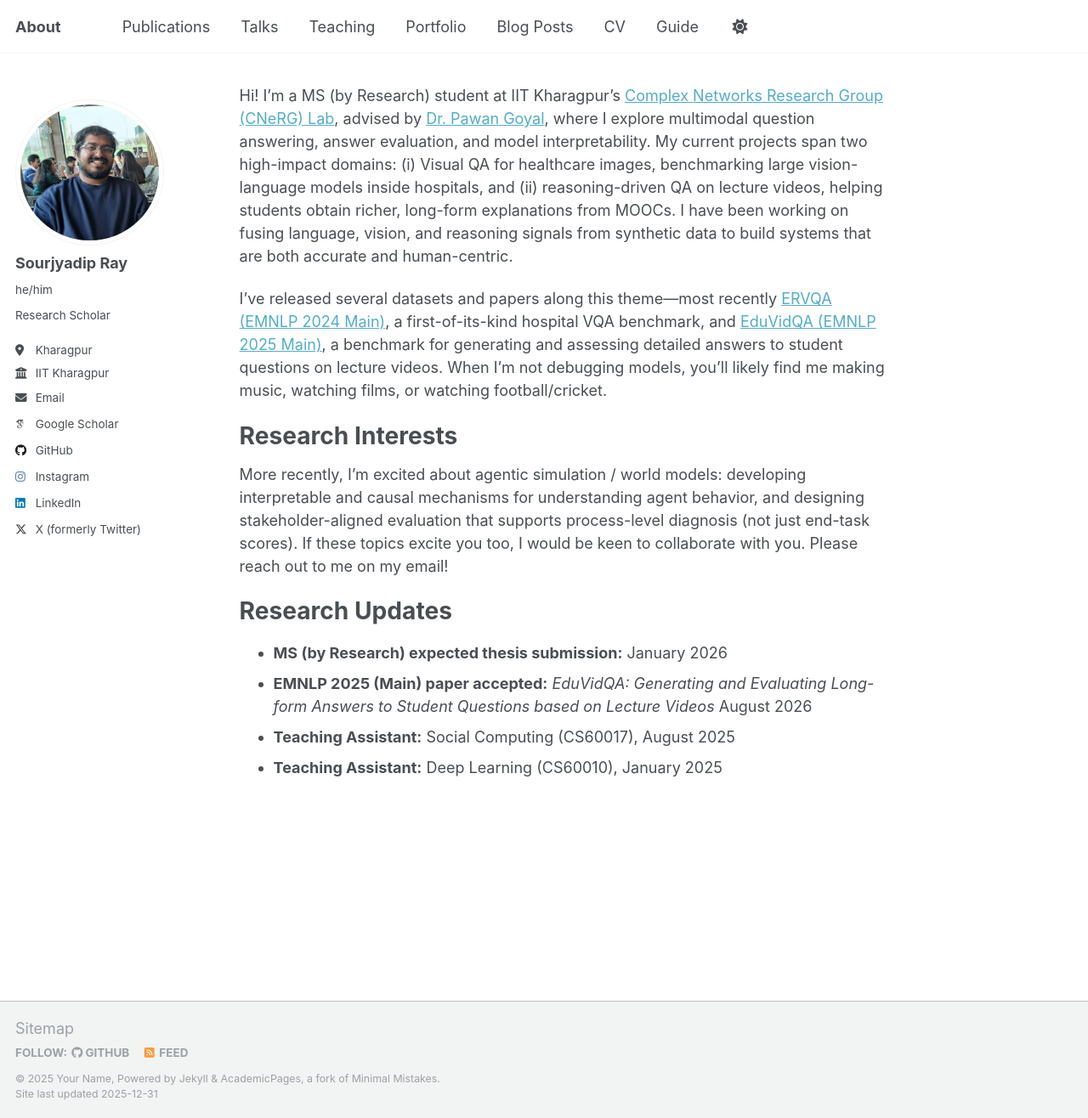
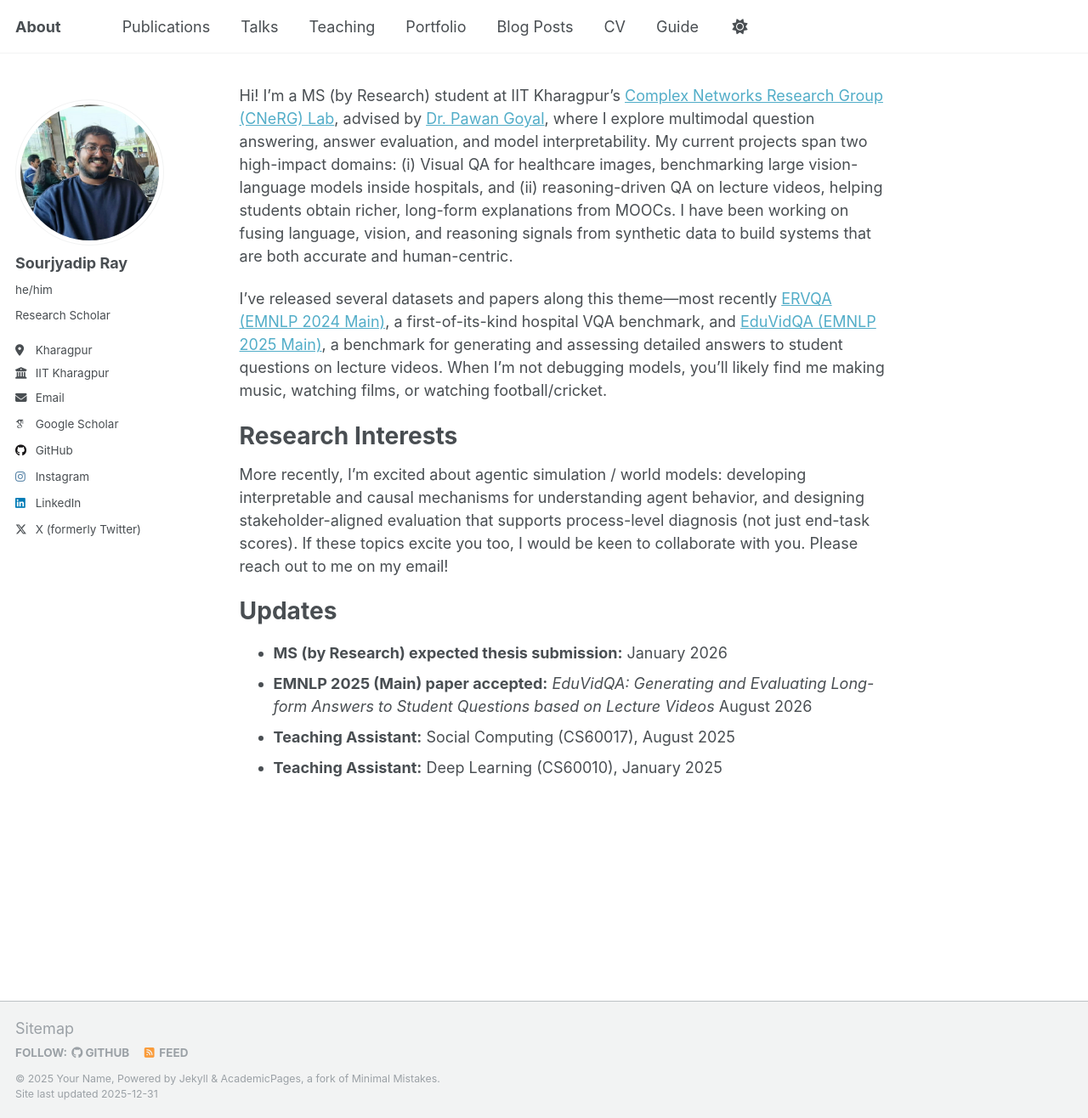
Before and after one commit to sourjyadip/sourjyadip.github.io, a Jekyll site: the page built from _pages/about.md, in a window 1280 px wide and 1316 px high. Shown: the whole window at 85% size. Built offline with Jekyll 4.4.1, drawn with Linux system fonts in a browser that asks for light colours; some web fonts are replaced.

Commit message:
Rename 'Research Updates' section to 'Updates'

```diff
--- a/_pages/about.md
+++ b/_pages/about.md
@@ -13,7 +13,7 @@ I’ve released several datasets and papers along this theme—most recently [ER
 # Research Interests
 More recently, I’m excited about agentic simulation / world models: developing interpretable and causal mechanisms for understanding agent behavior, and designing stakeholder-aligned evaluation that supports process-level diagnosis (not just end-task scores). If these topics excite you too, I would be keen to collaborate with you. Please reach out to me on my email!
 
-# Research Updates
+# Updates
 - **MS (by Research) expected thesis submission:** January 2026
 - **EMNLP 2025 (Main) paper accepted:** *EduVidQA: Generating and Evaluating Long-form Answers to Student Questions based on Lecture Videos*  August 2026
 - **Teaching Assistant:** Social Computing (CS60017), August 2025
```
